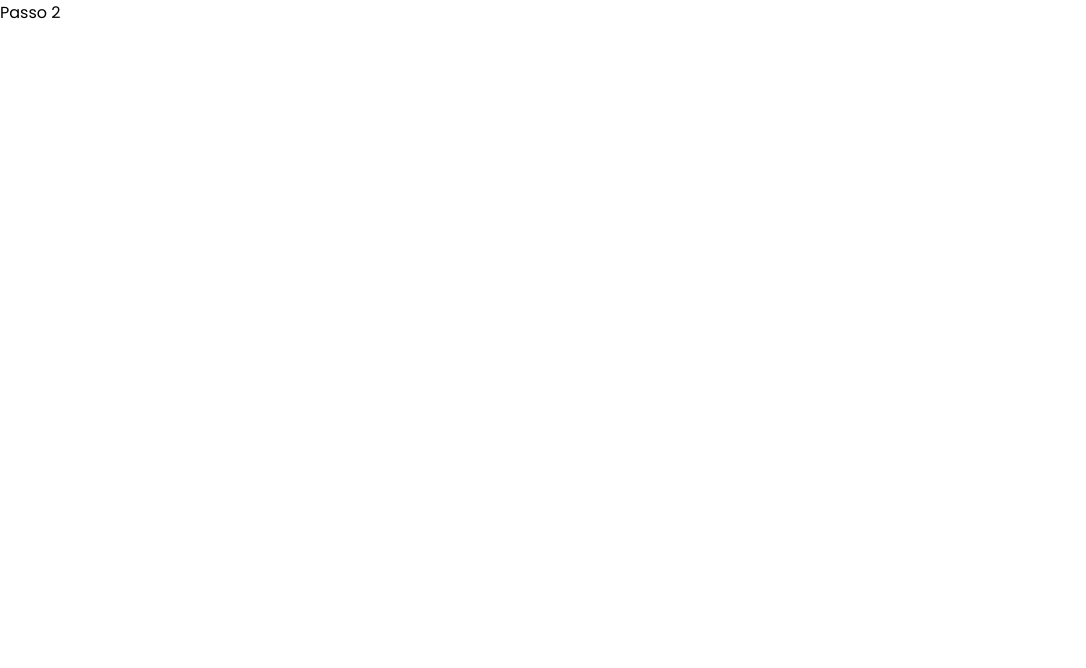
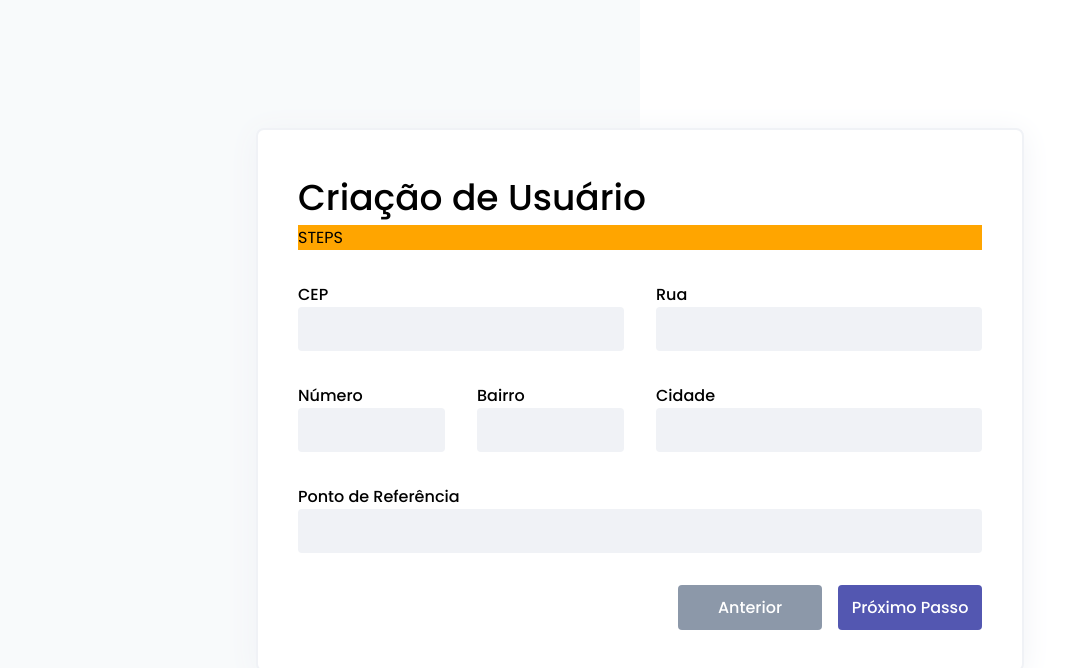
Before and after one commit to braulioportela79/user-form, a React (Create React App) app: page /step2 in a window 1280 px wide. Shown: the top 668 px of the page, without its empty margins (0-1086 px from the left). Built offline with nearby package versions, Linux system fonts and the light colour scheme.

Commit message:
feature: step page 2

```diff
--- /dev/null
+++ b/src/components/InputMask/index.tsx
@@ -0,0 +1,19 @@
+import React, { InputHTMLAttributes, useCallback } from "react";
+import { zipCode } from "utils/masks";
+
+interface InputProps extends InputHTMLAttributes<HTMLInputElement> {
+  mask: "zipCode";
+}
+
+export const Input: React.FC<InputProps> = ({ mask, ...props }) => {
+  const handleKeyUp = useCallback(
+    (e: React.FormEvent<HTMLInputElement>) => {
+      if (mask === "zipCode") {
+        zipCode(e);
+      }
+    },
+    [mask]
+  );
+
+  return <input {...props} onKeyUp={handleKeyUp} />;
+};
--- a/src/hooks/useForm.tsx
+++ b/src/hooks/useForm.tsx
@@ -29,37 +29,48 @@ export const useForm = (validate: { (state: User): User }) => {
       type: FormActions.setUser,
       payload: {
         ...state.user,
-        [name]: value,
+        [name]: value.replace(/\s{2,}/g, " "),
+        address: { ...state.user.address, [name]: value.replace(/\s{2,}/g, " ") },
       },
     });
 
     setErrors((oldErrors) => ({
       ...oldErrors,
       [name]: "",
+      address: { ...oldErrors.address, [name]: "" },
     }));
   };
 
   const handleNextStep = async (page: To) => {
-    let isValid = false;
     if (
       state.user.name &&
       state.user.email &&
-      /\S+@\S+\.\S+/.test(state.user.email) &&
+      /^\w+([.-]?\w+)*@\w+([.-]?\w+)*(\.\w{2,3})+$/.test(state.user.email) &&
       state.user.password &&
       state.user.password.length >= 6 &&
       state.user.confirmPassword &&
       state.user.password === state.user.confirmPassword &&
-      state.user.birthDate
+      state.user.birthDate &&
+      state.currentStep === 1
     ) {
-      isValid = true;
+      navigate(page);
     } else {
       setErrors(validate(state.user));
     }
 
-    if (isValid) {
+    if (
+      state.user.address.zipCode &&
+      state.user.address.street &&
+      state.user.address.number &&
+      state.user.address.neighborhood &&
+      state.user.address.city &&
+      state.user.address.reference &&
+      state.currentStep === 2
+    ) {
       navigate(page);
+    } else {
+      setErrors(validate(state.user));
     }
-    console.log(isValid);
   };
   return { errors, state, dispatch, handleChange, handleNextStep };
 };
--- a/src/pages/FormStep1/styles.tsx
+++ b/src/pages/FormStep1/styles.tsx
@@ -7,15 +7,12 @@ export const Form = styled.form`
   gap: 2rem;
   margin-top: 2rem;
 
-
   span {
     color: red;
     font-size: 10px;
   }
 
   label {
-    /* display: flex; */
-    /* flex-direction: column; */
     font-weight: 500;
     color: ${({ theme }) => theme.colors.black};
     width: 100%;
@@ -31,6 +28,11 @@ export const Form = styled.form`
   }
 `;
 
+export const Validation = styled.div`
+  display: flex;
+  height: 0;
+`;
+
 export const InputContainer = styled.div`
   display: flex;
   gap: 2rem;
--- a/src/pages/FormStep2/index.tsx
+++ b/src/pages/FormStep2/index.tsx
@@ -1,5 +1,136 @@
+import { useEffect } from "react";
 import * as S from "./styles";
+import { StyledButton } from "styles/buttons";
+import { Theme } from "components/Theme";
+import { useForm } from "hooks/useForm";
+import { FormActions } from "contexts/FormContext";
+import { validateInfo } from "utils/validateInfo";
+import { useNavigate } from "react-router-dom";
+import { Input } from "components/InputMask";
 
 export const FormStep2 = () => {
-  return <S.Container>Passo 2</S.Container>;
+  const { errors, state, dispatch, handleChange, handleNextStep } =
+    useForm(validateInfo);
+  const navigate = useNavigate();
+
+  useEffect(() => {
+    dispatch({
+      type: FormActions.setCurrentStep,
+      payload: 2,
+    });
+  }, [dispatch]);
+
+  const handleBackStep = () => {
+    navigate("/");
+  };
+
+  return (
+    <Theme>
+      <S.Form>
+        <S.InputContainer>
+          <label>
+            CEP
+            <Input
+              type="text"
+              name="zipCode"
+              mask="zipCode"
+              onChange={handleChange}
+              value={state.user.address.zipCode}
+            />
+            <S.Validation>
+              {errors.address.zipCode && <span>{errors.address.zipCode}</span>}
+            </S.Validation>
+          </label>
+          <label>
+            Rua
+            <input
+              type="text"
+              value={state.user.address.street}
+              onChange={handleChange}
+              name="street"
+            />
+            <S.Validation>
+              {errors.address.street && <span>{errors.address.street}</span>}
+            </S.Validation>
+          </label>
+        </S.InputContainer>
+        <S.InputContainer>
+          <S.InputWrapper>
+            <label>
+              Número
+              <input
+                type="number"
+                value={state.user.address.number}
+                onChange={handleChange}
+                name="number"
+              />
+              <S.Validation>
+                {errors.address.number && <span>{errors.address.number}</span>}
+              </S.Validation>
+            </label>
+            <label>
+              Bairro
+              <input
+                type="text"
+                value={state.user.address.neighborhood}
+                onChange={handleChange}
+                name="neighborhood"
+              />
+              <S.Validation>
+                {errors.address.neighborhood && (
+                  <span>{errors.address.neighborhood}</span>
+                )}
+              </S.Validation>
+            </label>
+          </S.InputWrapper>
+          <label>
+            Cidade
+            <input
+              type="text"
+              value={state.user.address.city}
+              onChange={handleChange}
+              name="city"
+            />
+            <S.Validation>
+              {errors.address.city && <span>{errors.address.city}</span>}
+            </S.Validation>
+          </label>
+        </S.InputContainer>
+        <label>
+          Ponto de Referência
+          <input
+            type="text"
+            value={state.user.address.reference}
+            onChange={handleChange}
+            name="reference"
+          />
+          <S.Validation>
+            {errors.address.reference && (
+              <span>{errors.address.reference}</span>
+            )}
+          </S.Validation>
+        </label>
+        <S.ButtonContainer>
+          <StyledButton
+            fontSize="md"
+            buttonColor="grey"
+            buttonSize="sm"
+            onClick={handleBackStep}
+            type="button"
+          >
+            <b>Anterior</b>
+          </StyledButton>
+          <StyledButton
+            fontSize="md"
+            buttonColor="purple"
+            buttonSize="sm"
+            onClick={() => handleNextStep("/step3")}
+            type="button"
+          >
+            <b>Próximo Passo</b>
+          </StyledButton>
+        </S.ButtonContainer>
+      </S.Form>
+    </Theme>
+  );
 };
--- a/src/pages/FormStep2/styles.tsx
+++ b/src/pages/FormStep2/styles.tsx
@@ -1,3 +1,61 @@
 import styled from "styled-components";
 
-export const Container = styled.div``;
+export const Form = styled.form`
+  display: flex;
+  flex-direction: column;
+  justify-content: center;
+  gap: 2rem;
+  margin-top: 2rem;
+
+  span {
+    color: red;
+    font-size: 10px;
+  }
+
+  label {
+    font-weight: 500;
+    color: ${({ theme }) => theme.colors.black};
+    width: 100%;
+  }
+
+  input {
+    width: 100%;
+    border: none;
+    height: 2.75rem;
+    border-radius: 4px;
+    background-color: ${({ theme }) => theme.colors.grey};
+    padding: 0.5rem;
+  }
+
+  input::-webkit-outer-spin-button,
+  input::-webkit-inner-spin-button {
+    -webkit-appearance: none;
+    margin: 0;
+  }
+
+  input[type="number"] {
+    -moz-appearance: textfield;
+  }
+`;
+
+export const Validation = styled.div`
+  display: flex;
+  height: 0;
+`;
+
+export const InputContainer = styled.div`
+  display: flex;
+  gap: 2rem;
+`;
+
+export const InputWrapper = styled.div`
+  display: flex;
+  gap: 2rem;
+  width: 100%;
+`;
+
+export const ButtonContainer = styled.div`
+  display: flex;
+  justify-content: flex-end;
+  gap: 1rem;
+`;
--- /dev/null
+++ b/src/utils/masks.tsx
@@ -0,0 +1,8 @@
+export const zipCode = (e: React.FormEvent<HTMLInputElement>) => {
+  e.currentTarget.maxLength = 9;
+  let value = e.currentTarget.value;
+  value = value.replace(/\D/g, "");
+  value = value.replace(/^(\d{5})(\d)/, "$1-$2");
+  e.currentTarget.value = value;
+  return e;
+};
--- a/src/utils/validateInfo.tsx
+++ b/src/utils/validateInfo.tsx
@@ -1,7 +1,7 @@
 import { User } from "contexts/FormContext";
 
 export const validateInfo = (state: User) => {
-  let errors: User = {
+  const errors: User = {
     name: "",
     password: "",
     confirmPassword: "",
@@ -18,28 +18,57 @@ export const validateInfo = (state: User) => {
   };
 
   if (!state.name) {
-    errors.name = "Nome obrigatorio";
+    errors.name = "Este campo é obrigatório";
+  } else if (state.name.length < 3) {
+    errors.name = "Mínimo 3 caracteres";
   }
 
   if (!state.email) {
-    errors.email = "Email required";
-  } else if (!/\S+@\S+\.\S+/.test(state.email)) {
-    errors.email = "Email address is invalid";
+    errors.email = "Este campo é obrigatório";
+  } else if (!/^\w+([.-]?\w+)*@\w+([.-]?\w+)*(\.\w{2,3})+$/.test(state.email)) {
+    errors.email = "Formato inválido";
   }
 
   if (!state.password) {
-    errors.password = "Password is required";
+    errors.password = "Este campo é obrigatório";
   } else if (state.password.length < 6) {
-    errors.password = "Password needs to be 6 characters or more";
+    errors.password = "Mínimo 6 caracteres";
   }
 
   if (!state.confirmPassword) {
-    errors.confirmPassword = "Password is required";
+    errors.confirmPassword = "Este campo é obrigatório";
   } else if (state.confirmPassword !== state.password) {
-    errors.confirmPassword = "Passwords do not match";
+    errors.confirmPassword = "Senhas não são iguais";
   }
+
   if (!state.birthDate) {
-    errors.birthDate = "Birthdate is required";
+    errors.birthDate = "Este campo é obrigatório";
+  }
+
+  if (!state.address.city) {
+    errors.address.city = "Este campo é obrigatório";
+  }
+
+  if (!state.address.zipCode) {
+    errors.address.zipCode = "Este campo é obrigatório";
+  } else if (state.address.zipCode.length < 9) {
+    errors.address.zipCode = "Formato inválido";
+  }
+
+  if (!state.address.street) {
+    errors.address.street = "Este campo é obrigatório";
+  }
+
+  if (!state.address.number) {
+    errors.address.number = "Este campo é obrigatório";
+  }
+
+  if (!state.address.neighborhood) {
+    errors.address.neighborhood = "Este campo é obrigatório";
+  }
+
+  if (!state.address.reference) {
+    errors.address.reference = "Este campo é obrigatório";
   }
 
   return errors;
```
Also changed, not shown: src/pages/FormStep1/index.tsx (+24 -7 lines).
